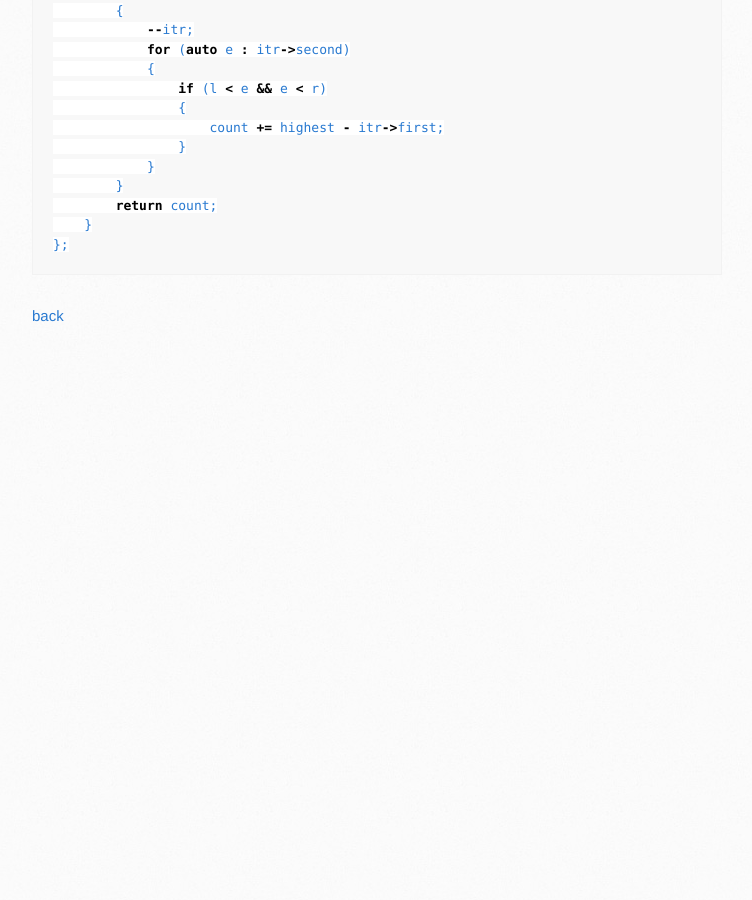
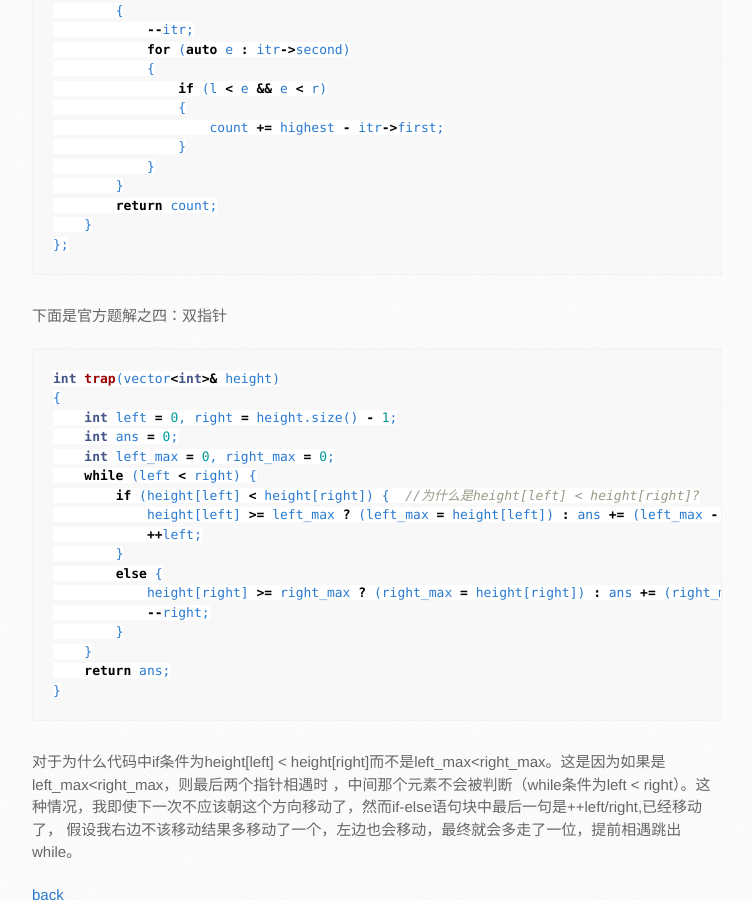
Before and after one commit to TheDesertedSea/TheDesertedSea.github.io, a Jekyll site: the page built from note/接雨水.md, in a window 1280 px wide and 900 px high, scrolled down 1791 px. Shown: the whole window, without its empty margins (138-890 px from the left). Built offline with Jekyll 4.4.1, drawn with Linux system fonts in a browser that asks for light colours; our own code applies the rules of GitHub Pages for plain Markdown files; before the commit the page ends 2161 px from its top, so only the background shows below that.

Commit message:
Update 接雨水.md

````diff
--- a/note/接雨水.md
+++ b/note/接雨水.md
@@ -93,4 +93,28 @@ public:
 };
 ```
 
+下面是官方题解之四：双指针
+```c++
+int trap(vector<int>& height)
+{
+    int left = 0, right = height.size() - 1;
+    int ans = 0;
+    int left_max = 0, right_max = 0;
+    while (left < right) {
+        if (height[left] < height[right]) {  //为什么是height[left] < height[right]?
+            height[left] >= left_max ? (left_max = height[left]) : ans += (left_max - height[left]);
+            ++left;
+        }
+        else {
+            height[right] >= right_max ? (right_max = height[right]) : ans += (right_max - height[right]);
+            --right;
+        }
+    }
+    return ans;
+}
+```
+对于为什么代码中if条件为height[left] < height[right]而不是left_max<right_max。这是因为如果是left_max<right_max，则最后两个指针相遇时
+，中间那个元素不会被判断（while条件为left < right）。这种情况，我即使下一次不应该朝这个方向移动了，然而if-else语句块中最后一句是++left/right,已经移动了，
+假设我右边不该移动结果多移动了一个，左边也会移动，最终就会多走了一位，提前相遇跳出while。
+
 [back](../index.html)
````
